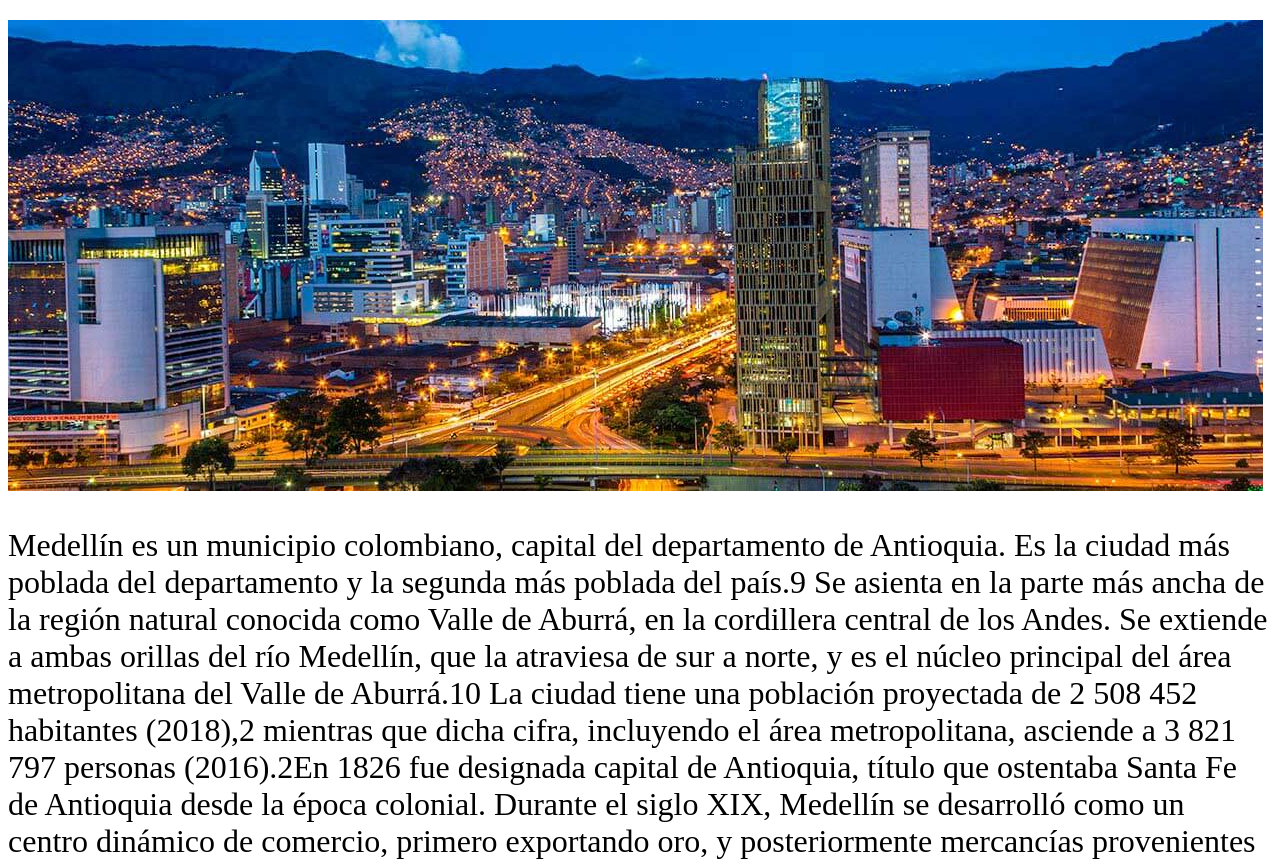
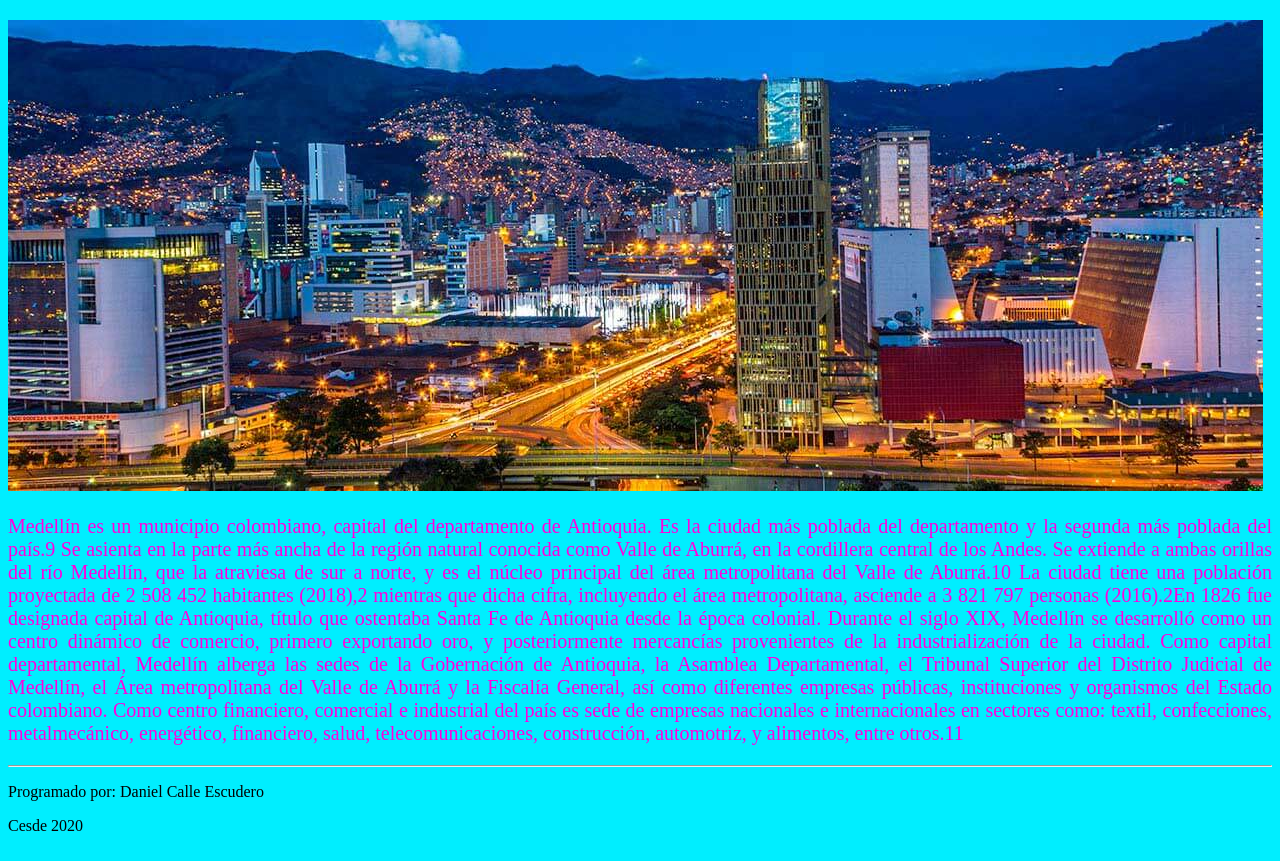
Before and after one commit to DanielSecre/claseCSS, a plain HTML site: page index.html in a window 1280 px wide. Shown: the part 129-990 px from the top of the page. Drawn offline with Linux system fonts and the light colour scheme.

Commit message:
Se estableció fondo de pantalla

```diff
--- a/estilos.css
+++ b/estilos.css
@@ -8,5 +8,12 @@ h3{
 
 .familiaTexto{
     font-family: "papyrus";
-    font-size: 2em;
+    font-size: 20px;
+    color: rgb(255, 0, 221);
+    text-align: justify;
 }
+
+
+body{
+    background-color: rgb(0, 238, 255)
+}
```
